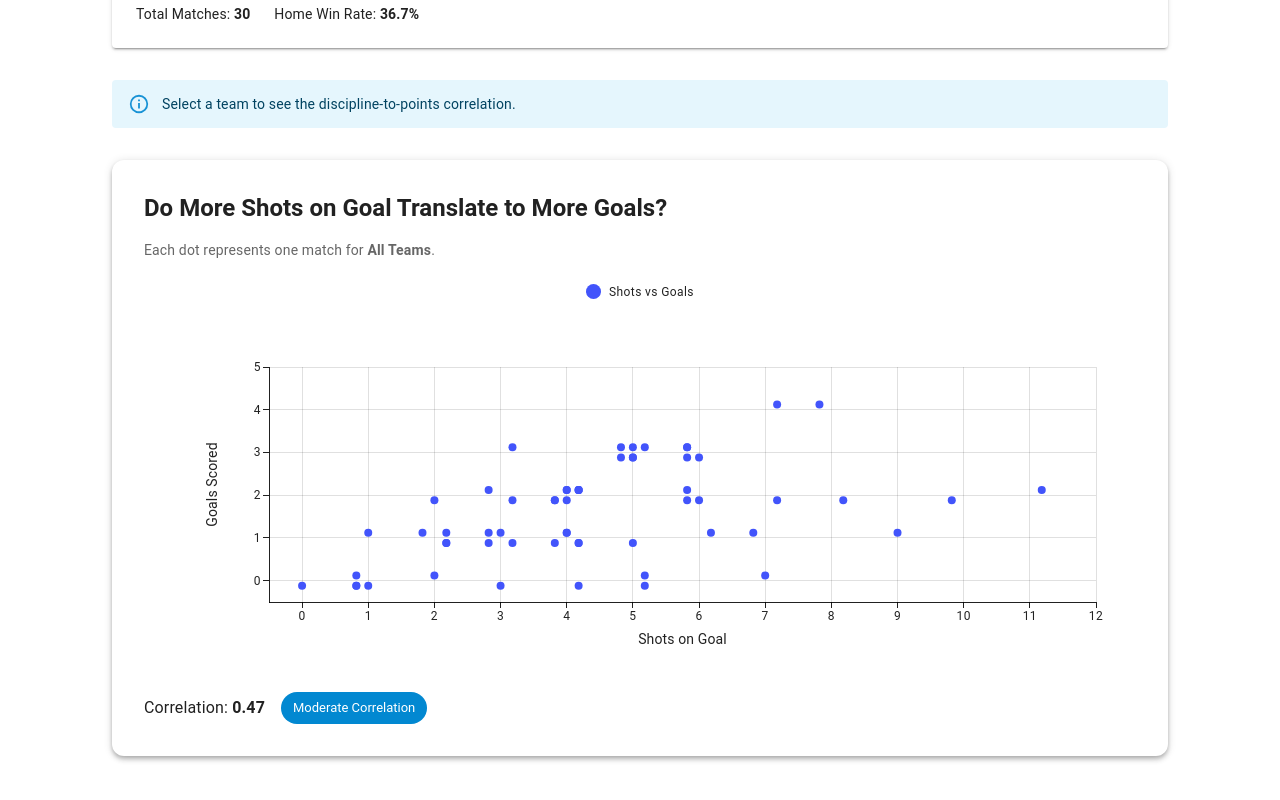
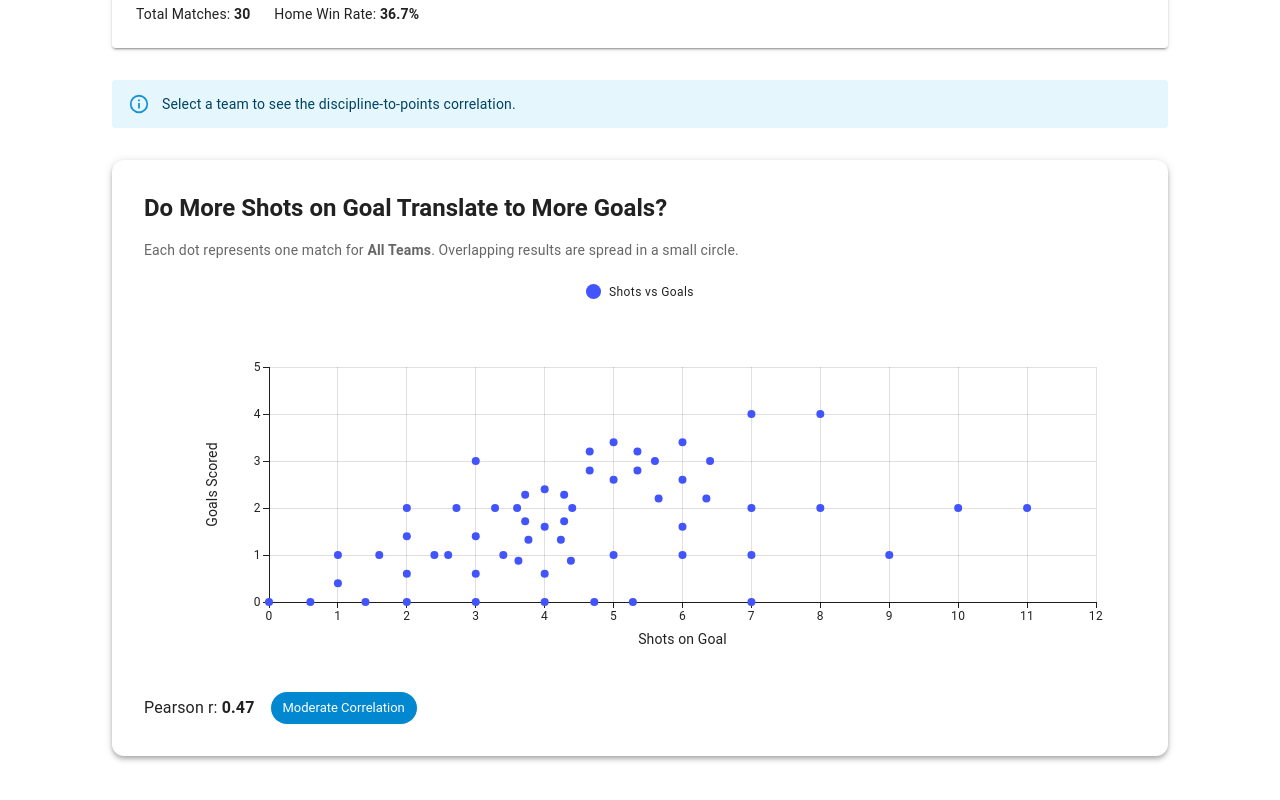
Before and after one commit to NicholasCloud4/English-Premier-League-Data-Analysis, a React (Vite) app: page /analysis in a window 1280 px wide. Shown: the part 724-1524 px from the top of the page. Built offline with nearby package versions, Linux system fonts and the light colour scheme.

Commit message:
Adjust the dots for the ShotVsGoalChart

```diff
--- a/src/components/ShotVsGoalChart.jsx
+++ b/src/components/ShotVsGoalChart.jsx
@@ -12,23 +12,19 @@ import {
 export default function ShotsVsGoalsChart({ fixtures = [], selectedTeam }) {
 
     const data = useMemo(() => {
-        const points = [];
-
-        // Helper function to extract shots on goal from the statistics array
         const getShotsOnGoal = (fixture, teamName) => {
             const teamStats = fixture.statistics?.find(
                 (t) => t.team.name === teamName
             );
-
             const shotStat = teamStats?.statistics?.find(
                 (s) => s.type === "Shots on Goal"
             );
-
             return shotStat?.value ?? 0;
         };
 
-        fixtures.forEach((fixture, fixtureIndex) => {
-            // Using the new search logic by team name
+        // Step 1: Collect all raw points first
+        const rawPoints = [];
+        fixtures.forEach((fixture) => {
             const teams = [
                 {
                     name: fixture.teams.home.name,
@@ -44,40 +40,66 @@ export default function ShotsVsGoalsChart({ fixtures = [], selectedTeam }) {
 
             teams.forEach(({ name, goals, shots }) => {
                 if (selectedTeam && selectedTeam !== name) return;
-
                 if (shots !== null && goals !== null) {
-                    /**
-                     * JITTER LOGIC:
-                     * Uses fixtureIndex to ensure every match has a unique position,
-                     * even if the scores are identical.
-                     */
-                    const jitterX = ((fixtureIndex % 3) - 1) * 0.18;
-                    const jitterY = ((fixtureIndex % 2) === 0 ? 0.12 : -0.12);
-
-                    points.push({
+                    rawPoints.push({
                         id: `${fixture.fixture?.id}-${name}`,
-                        x: Number(shots) + jitterX,
-                        y: Number(goals) + jitterY,
-                        rawX: Number(shots), // Clean numbers for math
-                        rawY: Number(goals)  // Clean numbers for math
+                        rawX: Number(shots),
+                        rawY: Number(goals),
+                        label: name,
                     });
                 }
             });
         });
 
-        return points;
+        // Step 2: Group by identical (rawX, rawY) so we know which dots overlap
+        const grouped = {};
+        rawPoints.forEach((p) => {
+            const key = `${p.rawX},${p.rawY}`;
+            if (!grouped[key]) grouped[key] = [];
+            grouped[key].push(p);
+        });
+
+        // Step 3: Spread overlapping dots evenly in a circle around the true position.
+        // Radius is large enough to clearly separate dots but small enough they
+        // still obviously belong to their grid coordinate.
+        const RADIUS = 0.4;
+        return rawPoints.map((p) => {
+            const key = `${p.rawX},${p.rawY}`;
+            const group = grouped[key];
+            const total = group.length;
+            const index = group.indexOf(p);
+
+            let offsetX = 0;
+            let offsetY = 0;
+
+            if (total === 2) {
+                // For exactly 2 points, place them side by side horizontally
+                offsetX = index === 0 ? -RADIUS * 0.7 : RADIUS * 0.7;
+            } else if (total > 2) {
+                // For 3+, spread evenly around a circle
+                const angle = (2 * Math.PI * index) / total - Math.PI / 2;
+                offsetX = RADIUS * Math.cos(angle);
+                offsetY = RADIUS * Math.sin(angle);
+            }
+
+            return {
+                ...p,
+                x: p.rawX + offsetX,
+                y: p.rawY + offsetY,
+            };
+        });
     }, [fixtures, selectedTeam]);
 
-    // 🧮 Correlation Calculation (Using rawX/rawY for accuracy)
+    // Pearson correlation — always uses rawX/rawY, never the spread positions
     const correlation = useMemo(() => {
         if (data.length < 2) return 0;
 
         const n = data.length;
-        const sumX = data.reduce((sum, p) => sum + p.rawX, 0);
-        const sumY = data.reduce((sum, p) => sum + p.rawY, 0);
-        const sumXY = data.reduce((sum, p) => sum + p.rawX * p.rawY, 0);
-        const sumX2 = data.reduce((sum, p) => sum + p.rawX * p.rawX, 0);
-        const sumY2 = data.reduce((sum, p) => sum + p.rawY * p.rawY, 0);
+        const sumX = data.reduce((s, p) => s + p.rawX, 0);
+        const sumY = data.reduce((s, p) => s + p.rawY, 0);
+        const sumXY = data.reduce((s, p) => s + p.rawX * p.rawY, 0);
+        const sumX2 = data.reduce((s, p) => s + p.rawX * p.rawX, 0);
+        const sumY2 = data.reduce((s, p) => s + p.rawY * p.rawY, 0);
 
         const numerator = n * sumXY - sumX * sumY;
         const denominator = Math.sqrt(
@@ -88,7 +110,6 @@ export default function ShotsVsGoalsChart({ fixtures = [], selectedTeam }) {
         return denominator === 0 ? 0 : numerator / denominator;
     }, [data]);
 
-    // 🎨 Dynamic Chip Color
     const correlationStrength = useMemo(() => {
         const abs = Math.abs(correlation);
         if (data.length < 3) return { label: "Insufficient Data", color: "warning" };
@@ -98,7 +119,6 @@ export default function ShotsVsGoalsChart({ fixtures = [], selectedTeam }) {
         return { label: "Little / No Correlation", color: "error" };
     }, [correlation, data.length]);
 
-    // Dynamic scale for X/Y axes to prevent cutoff
     const maxX = Math.max(...data.map(d => d.rawX), 5);
     const maxY = Math.max(...data.map(d => d.rawY), 4);
 
@@ -110,14 +130,18 @@ export default function ShotsVsGoalsChart({ fixtures = [], selectedTeam }) {
                 </Typography>
 
                 <Typography variant="body2" color="text.secondary">
-                    Each dot represents one match for <strong>{selectedTeam || "All Teams"}</strong>.
+                    Each dot represents one match for{" "}
+                    <strong>{selectedTeam || "All Teams"}</strong>.
+                    Overlapping results are spread in a small circle.
                 </Typography>
 
                 {data.length > 0 && data.length < 3 && (
-                    <Alert severity="warning">Not enough data for reliable correlation.</Alert>
+                    <Alert severity="warning">
+                        Not enough data for reliable correlation — need at least 3 data points.
+                    </Alert>
                 )}
 
-                <Box sx={{ height: 400, width: '100%' }}>
+                <Box sx={{ height: 400, width: "100%" }}>
                     {data.length > 0 ? (
                         <ScatterChart
                             height={400}
@@ -125,38 +149,41 @@ export default function ShotsVsGoalsChart({ fixtures = [], selectedTeam }) {
                             series={[
                                 {
                                     label: "Shots vs Goals",
-                                    data: data,
-                                    valueFormatter: (v) => `${v.rawY} Goals from ${v.rawX} Shots on Target`
+                                    data,
+                                    valueFormatter: (v) =>
+                                        `${v.label}: ${v.rawY} goal${v.rawY !== 1 ? "s" : ""} from ${v.rawX} shots on target`,
                                 },
                             ]}
                             xAxis={[{
                                 label: "Shots on Goal",
-                                min: -0.5,
+                                min: 0,
                                 max: maxX + 1,
-                                tickMinStep: 1
+                                tickMinStep: 1,
                             }]}
                             yAxis={[{
                                 label: "Goals Scored",
-                                min: -0.5,
+                                min: 0,
                                 max: maxY + 1,
-                                tickMinStep: 1
+                                tickMinStep: 1,
                             }]}
                             grid={{ horizontal: true, vertical: true }}
                             slotProps={{
                                 legend: {
-                                    position: { vertical: 'top', horizontal: 'middle' },
-                                    padding: 0
-                                }
+                                    position: { vertical: "top", horizontal: "middle" },
+                                    padding: 0,
+                                },
                             }}
                         />
                     ) : (
-                        <Alert severity="info">No data available for the selected team.</Alert>
+                        <Alert severity="info">
+                            No data available for the selected team.
+                        </Alert>
                     )}
                 </Box>
 
                 <Stack direction="row" spacing={2} alignItems="center">
                     <Typography variant="body1">
-                        Correlation: <strong>{correlation.toFixed(2)}</strong>
+                        Pearson r: <strong>{correlation.toFixed(2)}</strong>
                     </Typography>
                     <Chip
                         label={correlationStrength.label}
```
